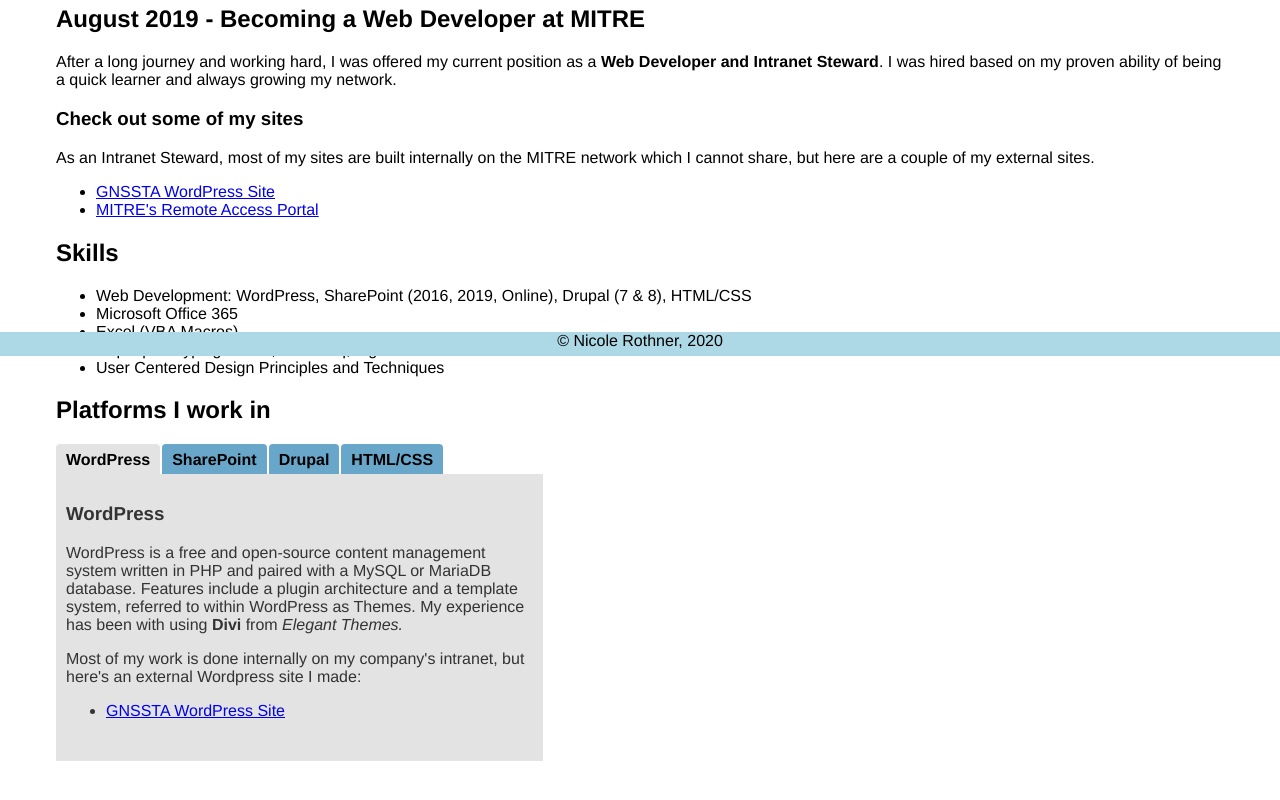
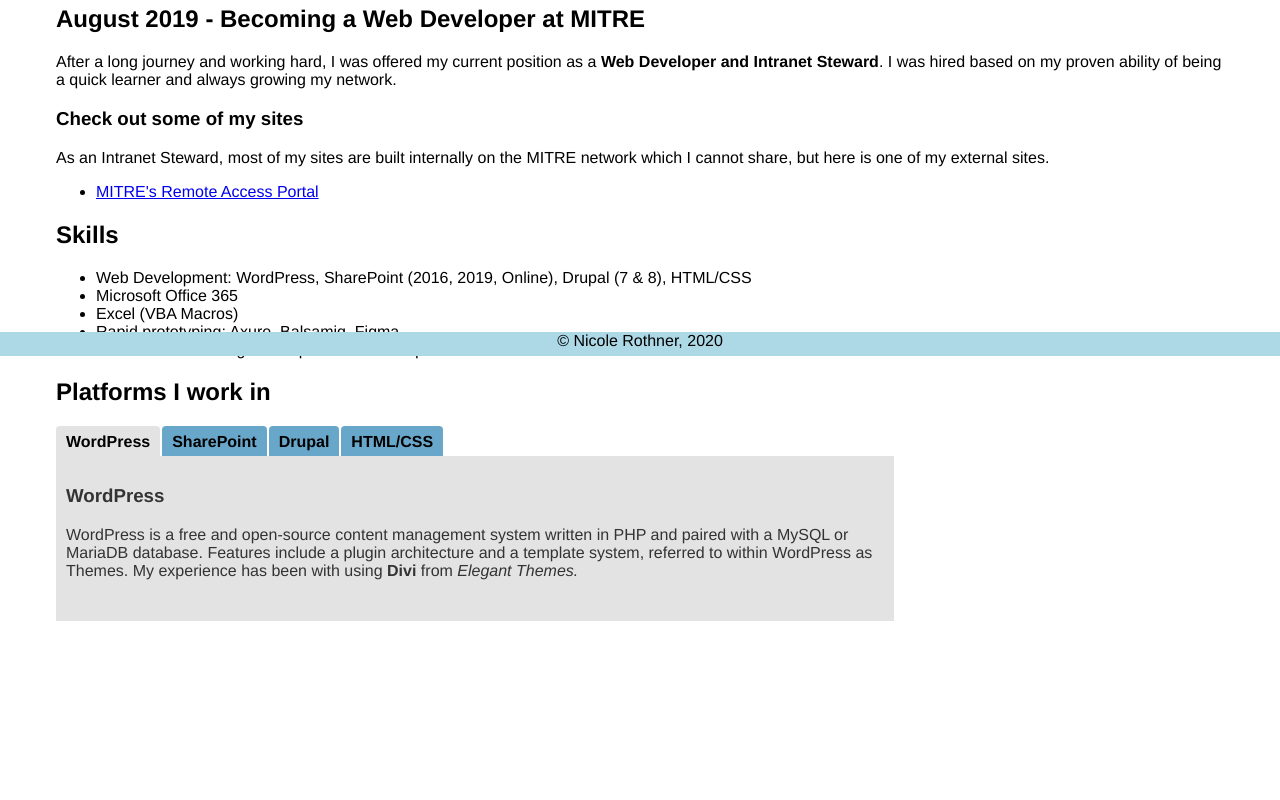
Before and after one commit to nrothner/practicesite1, a plain HTML site: page work_experience.html in a window 1280 px wide. Shown: the part 444-1244 px from the top of the page. After the commit the page ends 1105 px from the top, so only its background shows below. Drawn offline with Linux system fonts and the light colour scheme.

Commit message:
Removing GNSSTA

```diff
--- a/css/style.css
+++ b/css/style.css
@@ -79,7 +79,7 @@ Commenting out some code just to see how appearance changes and what everything
 	background: #e3e3e3;
 	padding:10px 10px 25px;
 	margin:0;
-	width: 40%;
+	width: 70%;
 	color:#333;
 }
 #tabs a {
--- a/work_experience.html
+++ b/work_experience.html
@@ -38,9 +38,8 @@
 
 <div>
 	<h3>Check out some of my sites</h3>
-	<p>As an Intranet Steward, most of my sites are built internally on the MITRE network which I cannot share, but here are a couple of my external sites.
+	<p>As an Intranet Steward, most of my sites are built internally on the MITRE network which I cannot share, but here is one of my external sites.
 		<ul>
-		<li><a href="https://gnssta.mitre.org/" target="_blank">GNSSTA WordPress Site</a></li>
 		<li><a href="https://remote.mitre.org" target="_blank">MITRE's Remote Access Portal</a></li>
 		</ul>
 	</p>
@@ -72,10 +71,6 @@
 			<div id="tabPanel1">
 				<h3>WordPress</h3>
 				<p>WordPress is a free and open-source content management system written in PHP and paired with a MySQL or MariaDB database. Features include a plugin architecture and a template system, referred to within WordPress as Themes. My experience has been with using <b>Divi</b> from <i>Elegant Themes.</i></p>
-				<p>Most of my work is done internally on my company's intranet, but here's an external Wordpress site I made:
-					<ul>
-						<li><a href="https://gnssta.mitre.org/" target="_blank">GNSSTA WordPress Site</a></li>
-					</ul></p>
 			</div>
 			<div id="tabPanel2">
 				<h3>SharePoint</h3>
```
